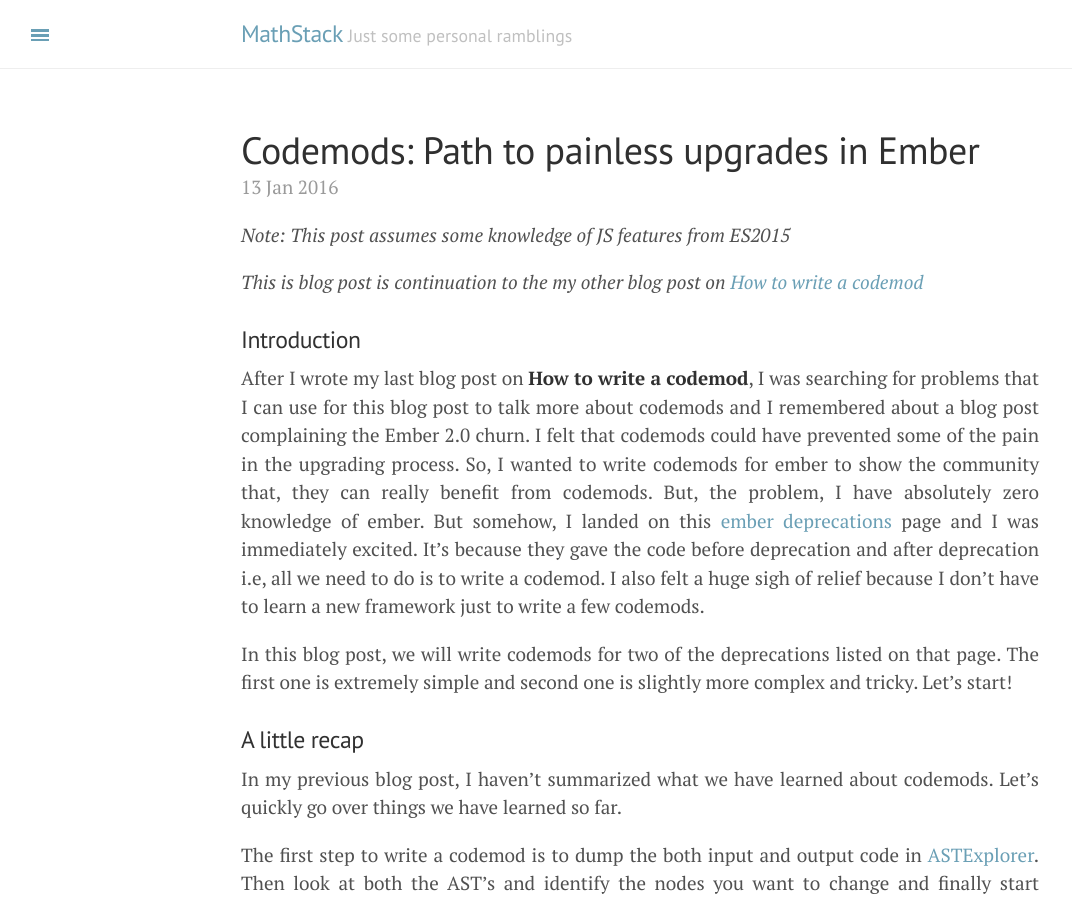
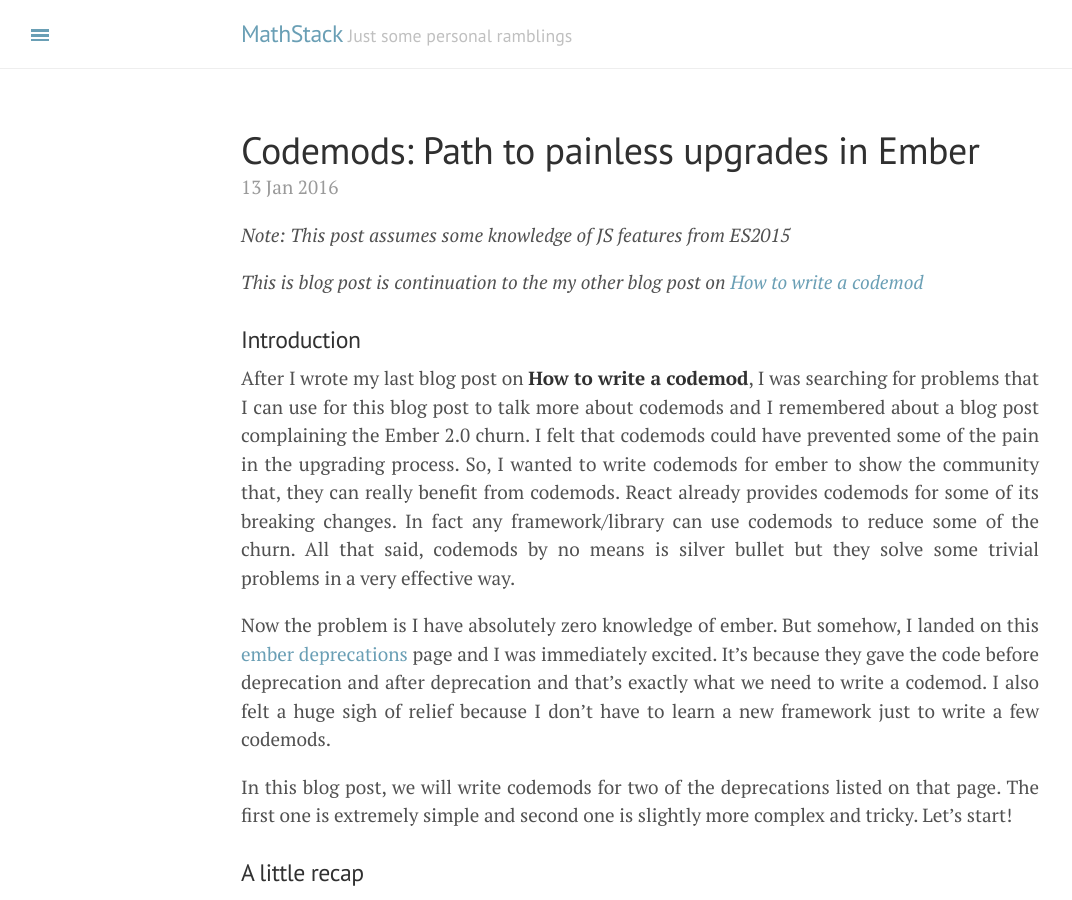
Before and after one commit to vramana/blog, a Jekyll site: the page built from _posts/2016-01-13-codemods-path-to-painless-updgrade-in-ember.md, in a window 1280 px wide and 900 px high. Shown: the whole window, without its empty margins (0-1072 px from the left). Built offline with Jekyll 4.4.1, drawn with Linux system fonts in a browser that asks for light colours; some of the changed text lies outside the part shown.

Commit message:
Change Intro

```diff
--- a/_posts/2016-01-13-codemods-path-to-painless-updgrade-in-ember.md
+++ b/_posts/2016-01-13-codemods-path-to-painless-updgrade-in-ember.md
@@ -10,7 +10,9 @@
 
 ### Introduction
 
-After I wrote my last blog post on **How to write a codemod**, I was searching for problems that I can use for this blog post to talk more about codemods and I remembered about a blog post complaining the Ember 2.0 churn. I felt that codemods could have prevented some of the pain in the upgrading process. So, I wanted to write codemods for ember to show the community that, they can really benefit from codemods. But, the problem, I have absolutely zero knowledge of ember. But somehow, I landed on this [ember deprecations][ember-depr] page and I was immediately excited. It's because they gave the code before deprecation and after deprecation i.e, all we need to do is to write a codemod. I also felt a huge sigh of relief because I don't have to learn a new framework just to write a few codemods.
+After I wrote my last blog post on **How to write a codemod**, I was searching for problems that I can use for this blog post to talk more about codemods and I remembered about a blog post complaining the Ember 2.0 churn. I felt that codemods could have prevented some of the pain in the upgrading process. So, I wanted to write codemods for ember to show the community that, they can really benefit from codemods. React already provides codemods for some of its breaking changes. In fact any framework/library can use codemods to reduce some of the churn. All that said, codemods by no means is silver bullet but they solve some trivial problems in a very effective way.
+
+Now the problem is I have absolutely zero knowledge of ember. But somehow, I landed on this [ember deprecations][ember-depr] page and I was immediately excited. It's because they gave the code before deprecation and after deprecation and that's exactly what we need to write a codemod. I also felt a huge sigh of relief because I don't have to learn a new framework just to write a few codemods.
 
 In this blog post, we will write codemods for two of the deprecations listed on that page. The first one is extremely simple and second one is slightly more complex and tricky. Let's start!
 
```
Also changed, not shown: other parts of _posts/2016-01-13-codemods-path-to-painless-updgrade-in-ember.md (+0 -2 lines).
